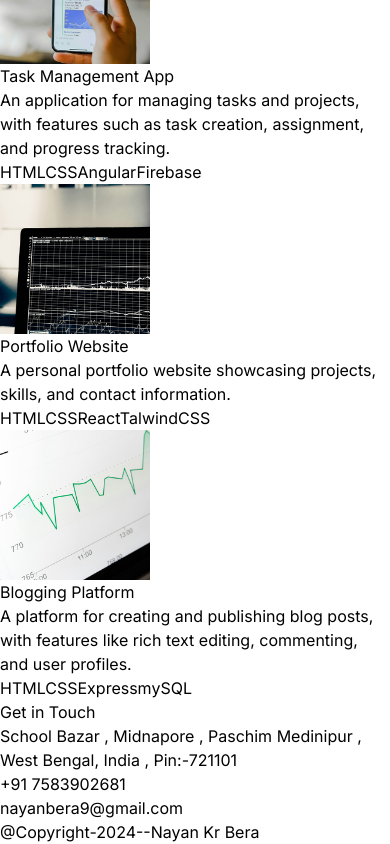
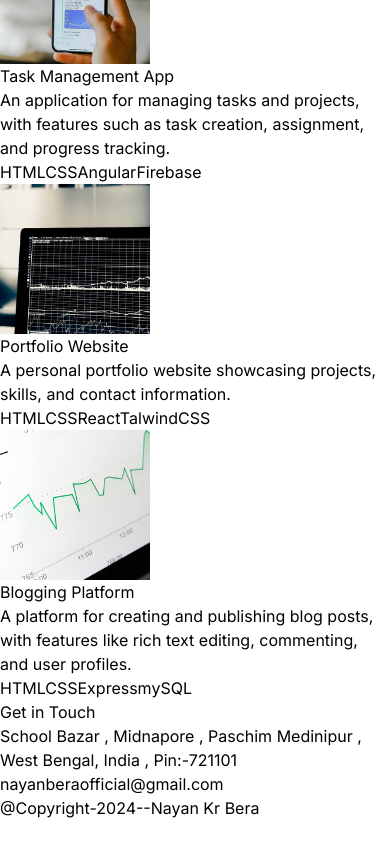
Before and after one commit to Nayan-Bera/react-portfolio, a React (Vite) app: page / in a window 390 px wide. Shown: the part 2290-3134 px from the top of the page. After the commit the page ends 3110 px from the top, so only its background shows below. Built offline with nearby package versions, Linux system fonts and the light colour scheme.

Commit message:
remove the phone no and update the email

```diff
--- a/src/constants/index.js
+++ b/src/constants/index.js
@@ -71,6 +71,5 @@ export const PROJECTS = [
 
 export const CONTACT = {
   address: "School Bazar , Midnapore , Paschim Medinipur , West Bengal, India , Pin:-721101 ",
-  phoneNo: "+91 7583902681 ",
-  email: "nayanbera9@gmail.com",
+  email: "nayanberaofficial@gmail.com",
 };
```
Also changed, not shown: src/assets/projects/project-1.jpg (added), 1 other file (tests, documents, lock files or other folders).
